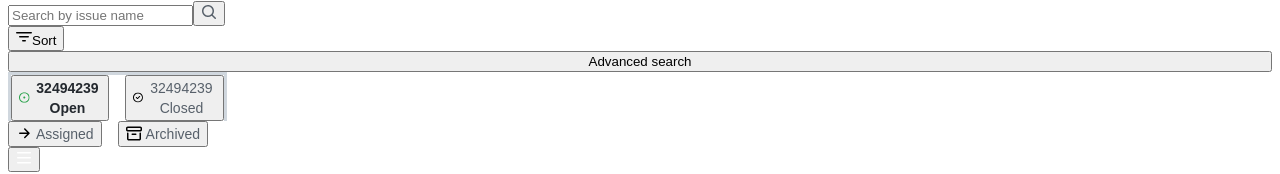
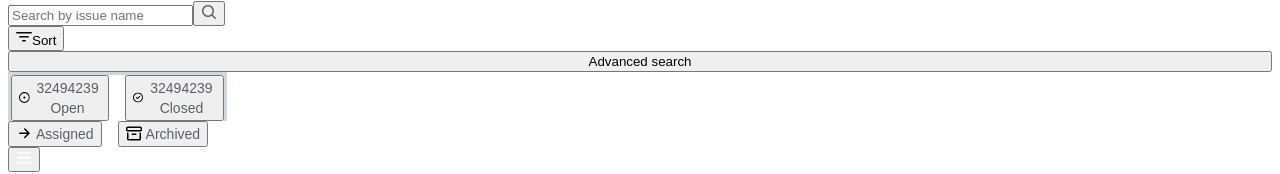
Before and after one commit to Steph-crown/github-issues-explorer, a React (Create React App) app: page / in a window 1280 px wide. Shown: the part 168-342 px from the top of the page. Built offline with nearby package versions, Linux system fonts and the light colour scheme.

Commit message:
Enable filter functionality on table head component

```diff
--- a/src/components/IssuesTableHead/FilterItem.tsx
+++ b/src/components/IssuesTableHead/FilterItem.tsx
@@ -7,8 +7,9 @@ const FilterItem: FC<IProps> = ({
   active,
   color,
   className,
+  onClick,
 }) => {
-  const buttonClassName = `text-sm flex items-center btn ${
+  const buttonClassName = `text-sm capitalize flex items-center btn ${
     className ? className : ""
   }`;
 
@@ -28,7 +29,12 @@ const FilterItem: FC<IProps> = ({
   const iconClassName = `${active ? iconActiveColor[color] : ""} mr-1`;
 
   return (
-    <button className={buttonClassName}>
+    <button
+      className={buttonClassName}
+      onClick={() => {
+        onClick(title);
+      }}
+    >
       <Icon className={iconClassName} />
 
       <span className={textClassName}>
@@ -47,4 +53,5 @@ interface IProps {
   active: boolean;
   color: string;
   className?: string;
+  onClick: (title: string) => void;
 }
--- a/src/components/IssuesTableHead/index.tsx
+++ b/src/components/IssuesTableHead/index.tsx
@@ -5,41 +5,60 @@ import {
   IssueClosedIcon,
   IssueOpenedIcon,
 } from "../../assets/svgs";
+import { useTableHeadFilter } from "../../hooks";
 import FilterItem from "./FilterItem";
 
 const IssuesTableHead: FC = () => {
+  const { filters, setFilterFieldvalue } = useTableHeadFilter();
+
+  const handleFilter = (title: string) => {
+    // cannot enable filter for `open` and `closed` at same time
+    if (title === "open") {
+      setFilterFieldvalue("closed", false);
+    }
+    if (title === "closed") {
+      setFilterFieldvalue("open", false);
+    }
+    setFilterFieldvalue(title, !filters[title]);
+  };
+
   return (
     <header className="table-head">
       <div className="flex items-center justify-start w-full sm:w-min pb-3 sm:pb-0 border-b sm:border-b-0 border-solid border-border-light dark:border-border-dark">
         <FilterItem
           Icon={IssueOpenedIcon}
-          title={"Open"}
-          active={true}
+          title={"open"}
+          active={filters.open}
           color="green"
           value={32_494_239}
           className="mr-4"
+          onClick={handleFilter}
         />
         <FilterItem
           Icon={IssueClosedIcon}
-          title={"Closed"}
-          active={false}
+          title={"closed"}
+          active={filters.closed}
           color="purple"
           value={32_494_239}
+          onClick={handleFilter}
         />
       </div>
       <div className="flex items-center justify-start sm:justify-end w-full sm:w-min pt-3 sm:pt-0">
+        <> {console.log("filters", filters)}</>
         <FilterItem
           Icon={IssueAssignedIcon}
-          title={"Assigned"}
-          active={false}
+          title={"assigned"}
+          active={filters.assigned}
           color="blue"
+          onClick={handleFilter}
         />
         <FilterItem
           Icon={IssueArchivedIcon}
-          title={"Archived"}
-          active={false}
+          title={"archived"}
+          active={filters.archived}
           color="red"
           className="ml-4"
+          onClick={handleFilter}
         />
       </div>
     </header>
--- /dev/null
+++ b/src/constants/defaultFilters.ts
@@ -0,0 +1,8 @@
+const DEFAULT_FILTERS: { [key: string]: boolean } = {
+  archived: false,
+  closed: false,
+  open: false,
+  assigned: false,
+};
+
+export default DEFAULT_FILTERS;
--- a/src/constants/index.ts
+++ b/src/constants/index.ts
@@ -1 +1,2 @@
 export { default as breakpoints } from "./breakpoints";
+export { default as DEFAULT_FILTERS } from "./defaultFilters";
--- a/src/hooks/index.ts
+++ b/src/hooks/index.ts
@@ -1 +1,2 @@
+export { default as useTableHeadFilter } from "./useTableHeadFilter";
 export { default as useThemes } from "./useTheme";
--- /dev/null
+++ b/src/hooks/useTableHeadFilter.tsx
@@ -0,0 +1,14 @@
+import { useState } from "react";
+import { DEFAULT_FILTERS } from "../constants";
+
+const useTableHeadFilter = () => {
+  const [filters, setFilters] = useState(DEFAULT_FILTERS);
+
+  const setFilterFieldvalue = (field: string, val: boolean) => {
+    setFilters((prev) => ({ ...prev, [field]: val }));
+  };
+
+  return { filters, setFilterFieldvalue };
+};
+
+export default useTableHeadFilter;
```
